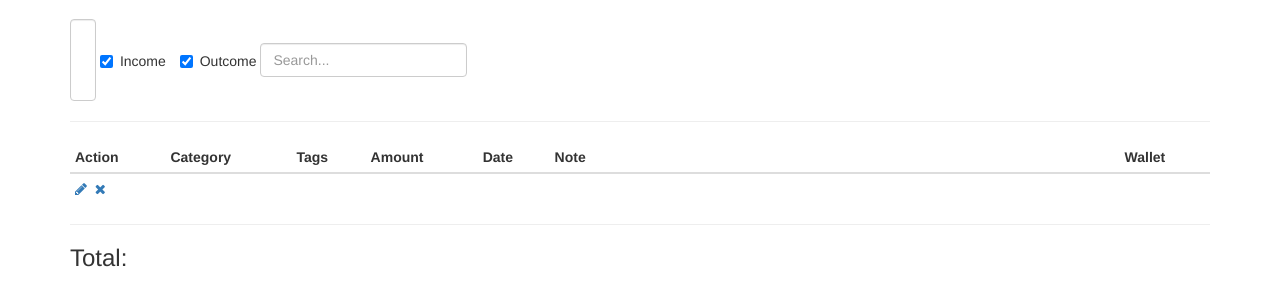
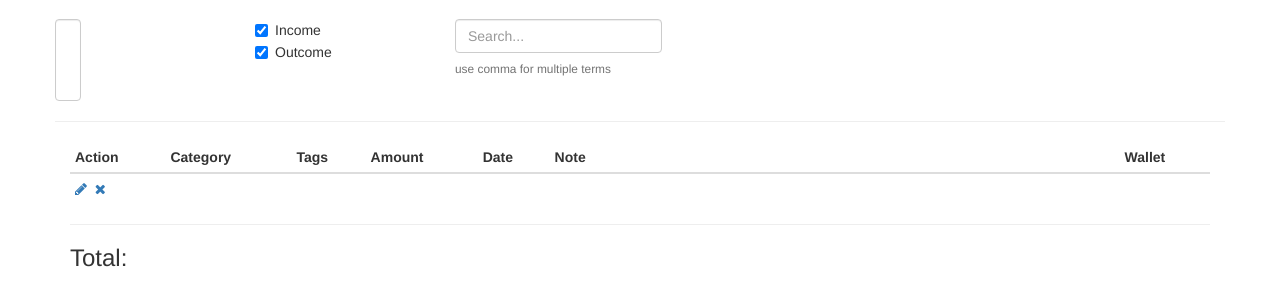
Before and after one commit to gdi3d/my_wallet, a Django app: page /history in a window 1280 px wide. Shown: the part 51-357 px from the top of the page. Run offline with Django 3.2, Linux system fonts and the light colour scheme; a user stored in the database is signed in; lists and menus that the app fills with data are empty; parts of the project's set-up code (start-up, migrations or seed data) failed here and were passed over; some libraries are stand-ins or nearby versions.

Commit message:
New features
- Search multiple terms separated by comma. You can now search categories, tags and notes.
- Improvements on UI for the history view
- Changed order of history view for date desc

```diff
--- a/website/static/js/wallet.js
+++ b/website/static/js/wallet.js
@@ -917,7 +917,8 @@ w.history_view =
 			// crate an array of rows object
 	        var mapped_row = $.map(data.results, function(v)
 	        {
-	        	v.item.amount = w.format_number(v.item.amount)
+	        	v.item.css_class = (v.item.amount > 0)?'text-success':'text-danger';
+	        	v.item.amount = w.format_number(v.item.amount);
 	        	return new history_view_row(v.item, v.wallet, {'date': v.date, 'id': v.id});
 	        });
 
--- a/website/templates/history.html
+++ b/website/templates/history.html
@@ -1,31 +1,31 @@
 {% extends "layout.html" %}
 {% block content %}
 <div class="row" id="main_content">
-	<div class="col-lg-12">
-		<form class="form-inline">
-
-			<div class="form-group">
+	<form class="form-inline">
+		<div class="row">
+			<div class="col-md-2">
 				<select name="categories" id="categories" multiple class="form-control" data-bind="options: categories, optionsText: 'name', optionsValue:'id', optionsCaption: 'All Categories', value: ''">
 				</select>
 			</div>
 
-			<div class="form-group">
+			<div class="col-md-2">
 				<label class="checkbox-inline">
 				  <input type="checkbox" id="income" value="1" checked> Income
 				</label>
-
+				<br>
 				<label class="checkbox-inline">
 				  <input type="checkbox" id="outcome" value="1" checked> Outcome
 				</label>
 			</div>
 
-			<div class="form-group">
+			<div class="col-md-6">
 				<input type="text" class="form-control" id="q" placeholder="Search...">
+				<p class="help-block"><small>use comma for multiple terms</small></p>
 			</div>
+		</div>
+	</form>
 
-		</form>
-		<hr/>
-	</div>
+	<hr/>
 
 	<div class="col-lg-12">
 		<table class="table table-hover table-condensed table-responsive" id="transactions_history">
@@ -39,7 +39,7 @@
 				<th>Wallet</th>
 			</thead>
 			<tbody data-bind="foreach: rows">
-				<tr>
+				<tr data-bind="css: item.css_class">
 					<td>
 						<a data-bind="attr: {href: '/money/edit/' + transaction.id}"><i class="fa fa-pencil"></i></a>&nbsp;
 						<a data-bind="click: function(data, event) {w.history_view.del(data)}" class="clickme"><i class="fa fa-remove"></i></a>
--- a/website/templates/layout.html
+++ b/website/templates/layout.html
@@ -36,6 +36,7 @@
     #transaction_form .token-input { left: -11px; top: -7px;}
     #transactions_history .date, #transactions_history .amount { white-space: nowrap }
     #transactions_history .note { width: 50%; }
+
     </style>
   </head>
 
```
Also changed, not shown: wallet/views.py (+30 -3 lines).
